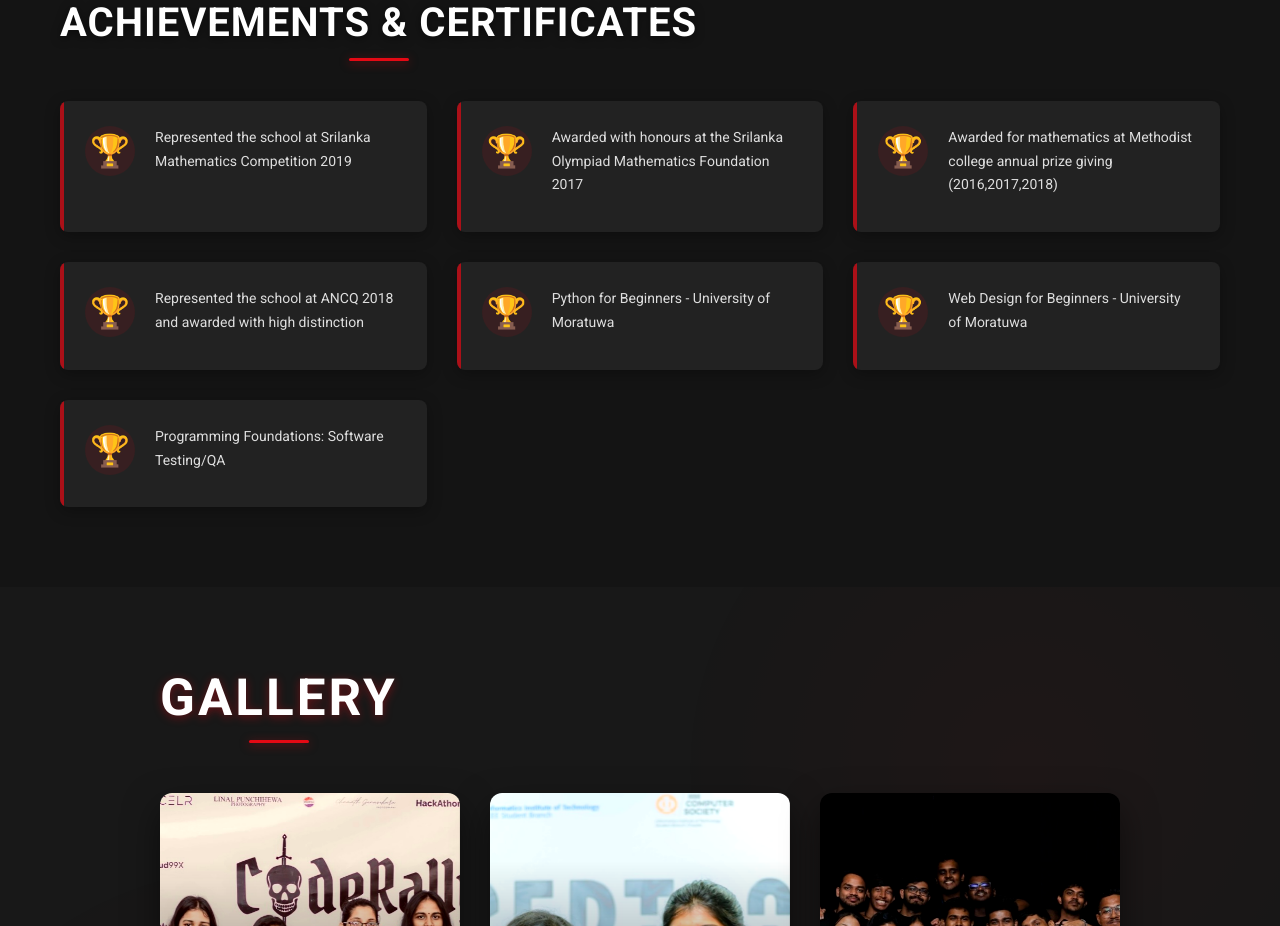
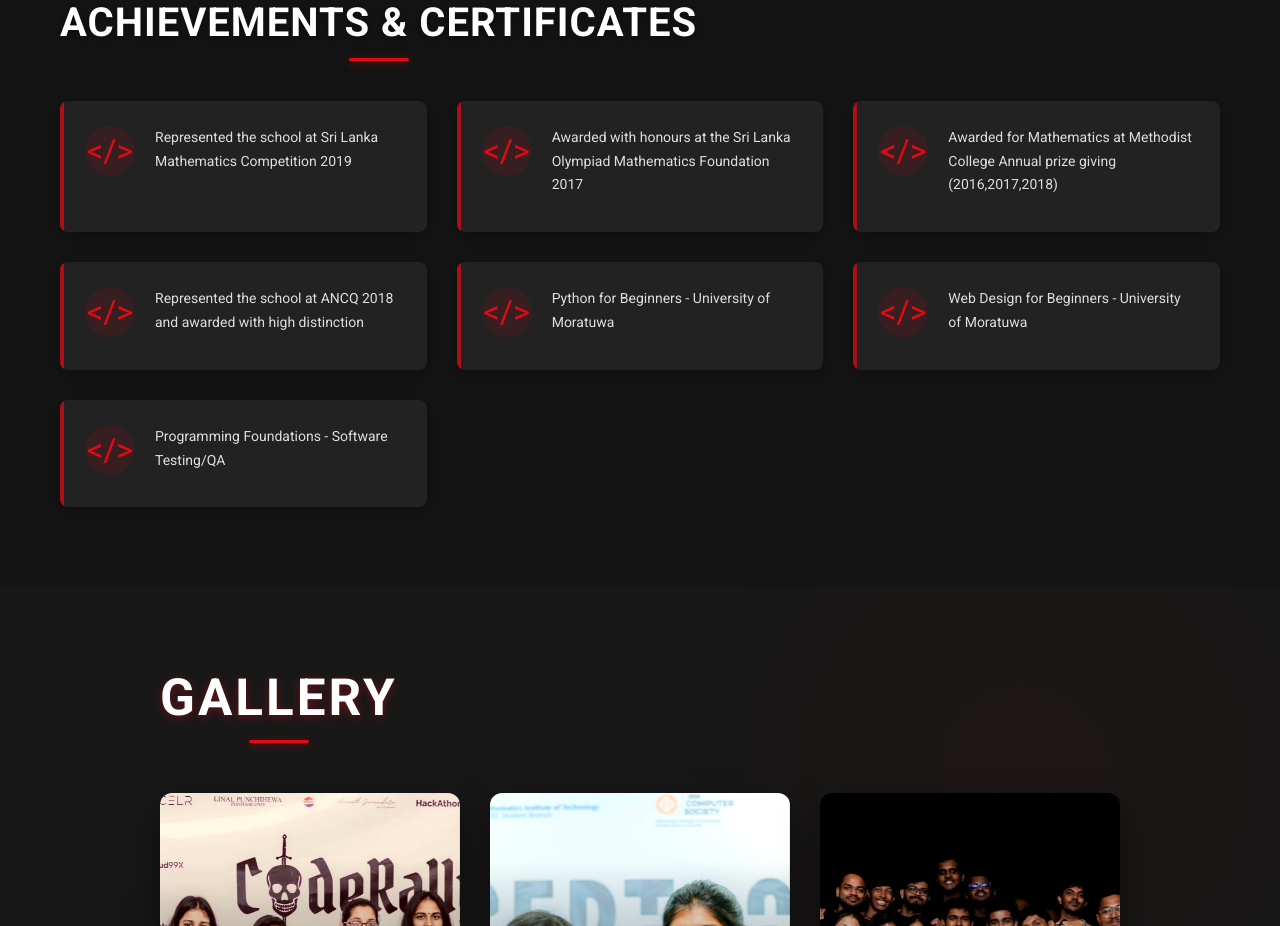
Before and after one commit to nishanjali-kamalendran/portfolio-nishanjali, a React (Vite) app: page / in a window 1280 px wide. Shown: the part 4780-5706 px from the top of the page. Built offline with nearby package versions, Linux system fonts and the light colour scheme.

Commit message:
achievements updated

```diff
--- a/src/pages/Achievements.jsx
+++ b/src/pages/Achievements.jsx
@@ -29,7 +29,7 @@ const Achievements = ({ achievements }) => {
             >
               <div className="achievement-content">
                 <div className="achievement-icon">
-                  {achievement.icon || '🏆'}
+                  {achievement.icon || '</>'}
                 </div>
                 <div className="achievement-details">
                   {achievement.title && <h3 className="achievement-title">{achievement.title}</h3>}
--- a/src/pages/Home.jsx
+++ b/src/pages/Home.jsx
@@ -288,13 +288,13 @@ const Home = () => {
 
     // Achievements from CV
     const achievements = [
-        "Represented the school at Srilanka Mathematics Competition 2019",
-        "Awarded with honours at the Srilanka Olympiad Mathematics Foundation 2017",
-        "Awarded for mathematics at Methodist college annual prize giving (2016,2017,2018)",
+        "Represented the school at Sri Lanka Mathematics Competition 2019",
+        "Awarded with honours at the Sri Lanka Olympiad Mathematics Foundation 2017",
+        "Awarded for Mathematics at Methodist College Annual prize giving (2016,2017,2018)",
         "Represented the school at ANCQ 2018 and awarded with high distinction",
         "Python for Beginners - University of Moratuwa",
         "Web Design for Beginners - University of Moratuwa",
-        "Programming Foundations: Software Testing/QA"
+        "Programming Foundations -  Software Testing/QA"
     ];
 
     // Modal states for Gallery
```
